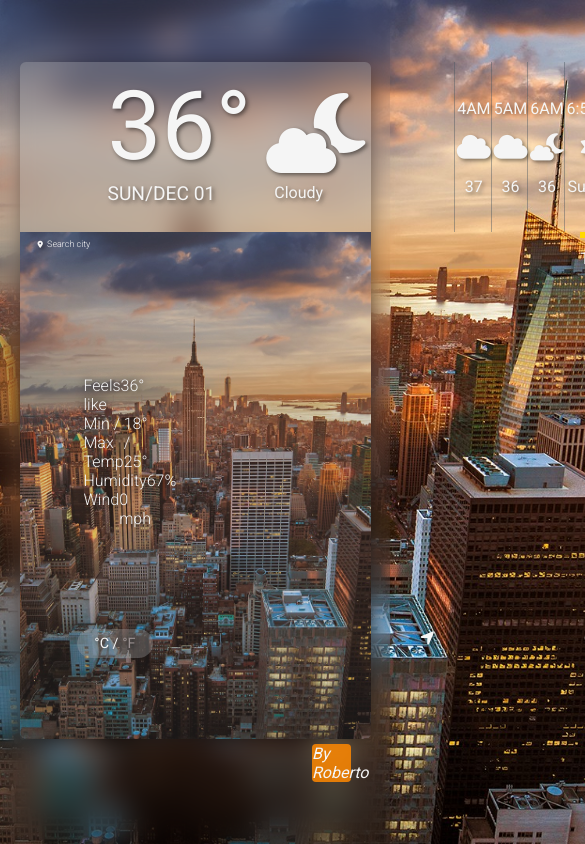
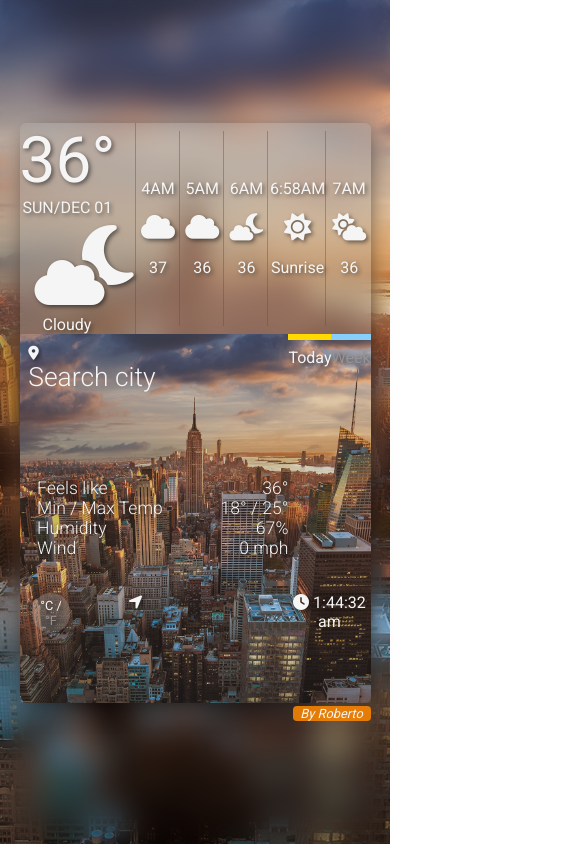
Before and after one commit to CarlosSanchezM/WeatherAppInfo, a website built with Vite: page index.html in a window 390 px wide. Shown: the top 844 px of the page, 585 px wide, since content can reach past the window. Built offline with nearby package versions, Linux system fonts and the light colour scheme.

Commit message:
Se agrega Media query para responsive

```diff
--- a/style.css
+++ b/style.css
@@ -299,3 +299,92 @@ body {
   border-radius: 4px;
   font-style: italic;
 }
+
+@media (max-width: 720px) {
+  .weatherapp-container {
+    height: 90%;
+    width: 90%;
+  }
+
+  .next-dates-container {
+    grid-template-columns: repeat(6, 1fr);
+    height: auto;
+  }
+
+  .today-information {
+    flex-direction: column;
+    align-items: flex-start;
+    justify-content: center;
+    text-align: center;
+  }
+
+  .current-container,
+  .current-weather-container {
+    margin: 0;
+  }
+
+  .current-temperature {
+    font-size: 4em;
+  }
+
+  .current-day {
+    font-size: 1em;
+    margin-bottom: 0.5em;
+  }
+
+  .info-item {
+    margin: 0.5em 0;
+  }
+
+  .city {
+    padding: 0.5em;
+    font-size: 1.1em;
+  }
+
+  .city-input {
+    font-size: 1.5em;
+  }
+
+  .today-button,
+  .week-button {
+    height: 10vh;
+    padding-top: 0.5em;
+    font-size: 1em;
+  }
+
+  .additional-information-background {
+    min-height: 350px;
+    background-image: var(--additional-Information-Container-Background-Image);
+    background-repeat: no-repeat;
+    background-size: cover;
+    background-position: center;
+    border-radius: 0 0 6px 6px;
+  }
+
+  .additional-information {
+    height: auto;
+    padding-left: 1em;
+    margin-bottom: 2em;
+    grid-row: auto;
+    font-size: 1.1em;
+  }
+
+  .additional-information div {
+    margin-right: 0em;
+    display: flex;
+    align-items: normal;
+    justify-content: space-between;
+  }
+
+  .grades>div {
+    font-size: 0.8em;
+    margin-left: 1em;
+    margin-right: 1em;
+    width: 25%;
+  }
+
+  .bylabel {
+    width: 20%;
+    font-size: 0.8em;
+  }
+}
```
